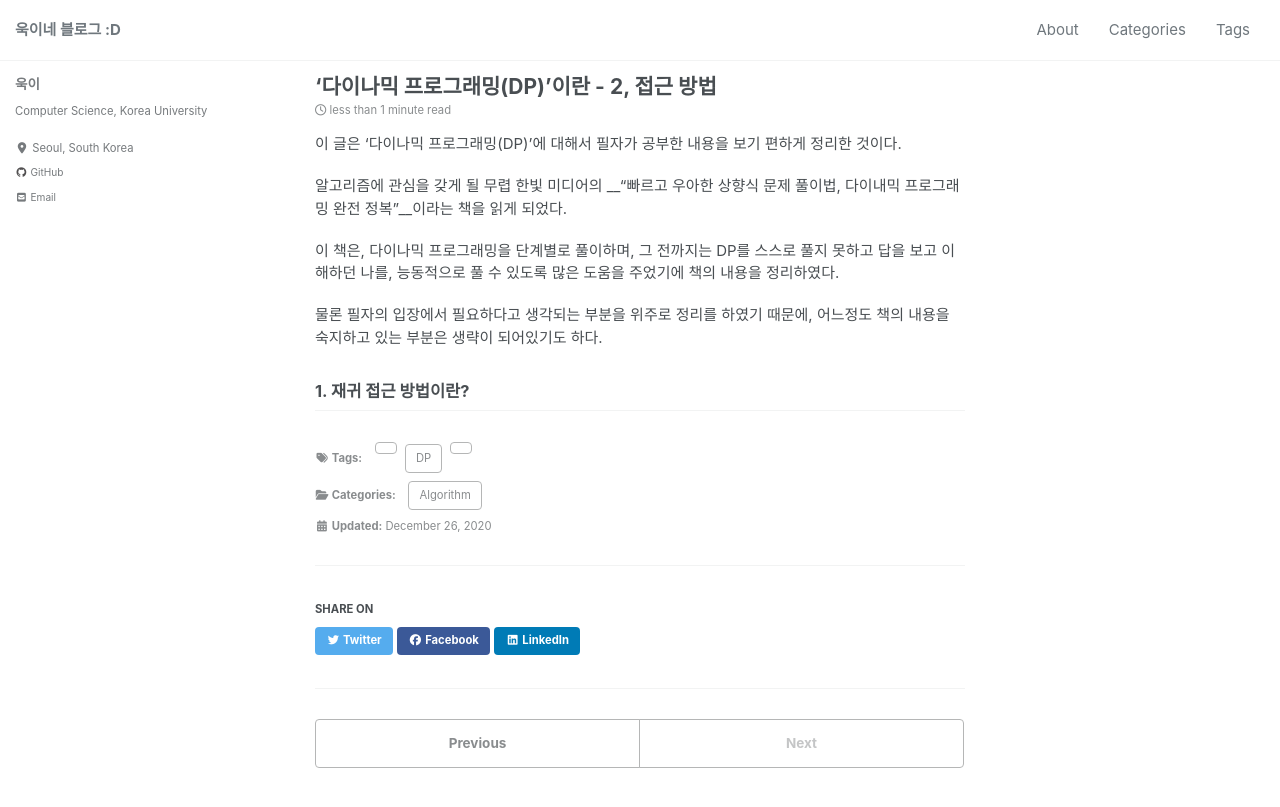
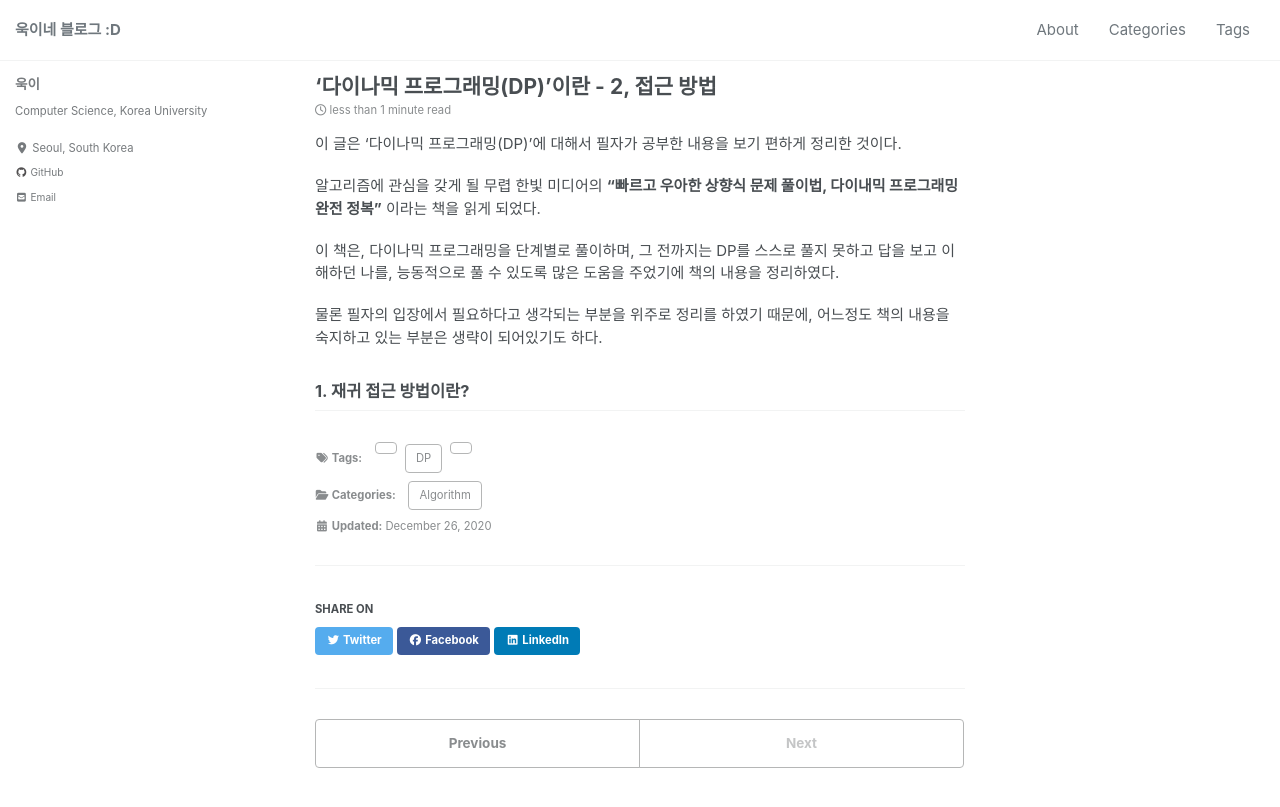
Before and after one commit to woog2roid/old-blog, a Jekyll site: the page built from _posts/2020-12-26-'다이나믹 프로그래밍(DP)'-2, 접근 방법.md, in a window 1280 px wide and 900 px high. Shown: the top 807 px of the window. Built offline with Jekyll 4.4.1, drawn with Linux system fonts in a browser that asks for light colours; cached includes are drawn as plain includes; nearby versions of some CDN libraries.

Commit message:
tag: book_review

```diff
--- a/_posts/2020-12-26-'다이나믹 프로그래밍(DP)'-2, 접근 방법.md
+++ b/_posts/2020-12-26-'다이나믹 프로그래밍(DP)'-2, 접근 방법.md
@@ -9,7 +9,7 @@ tags:
 
 이 글은 '다이나믹 프로그래밍(DP)'에 대해서 필자가 공부한 내용을 보기 편하게 정리한 것이다.
 
-알고리즘에 관심을 갖게 될 무렵 한빛 미디어의 __"빠르고 우아한 상향식 문제 풀이법, 다이내믹 프로그래밍 완전 정복"__이라는 책을 읽게 되었다.
+알고리즘에 관심을 갖게 될 무렵 한빛 미디어의 __"빠르고 우아한 상향식 문제 풀이법, 다이내믹 프로그래밍 완전 정복"__ 이라는 책을 읽게 되었다.
 
 이 책은, 다이나믹 프로그래밍을 단계별로 풀이하며, 그 전까지는 DP를 스스로 풀지 못하고 답을 보고 이해하던 나를,  능동적으로 풀 수 있도록 많은 도움을 주었기에 책의 내용을 정리하였다.
 
```
Also changed, not shown: _posts/2020-12-23-'다이나믹 프로그래밍(DP)'-1, 이론적 배경.md (+1 -1 lines).
